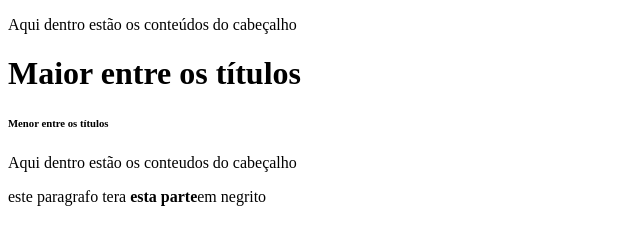
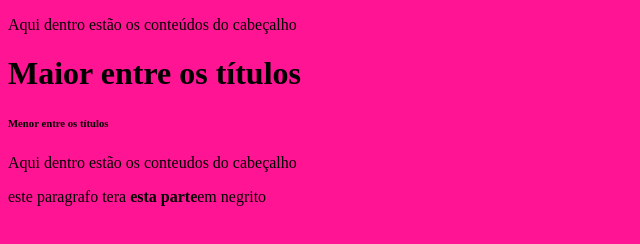
Before and after one commit to giovanacsantos/1p---A, a plain HTML site: page index.html in a window 1280 px wide. Shown: the whole page, without its empty margins (0-640 px from the left). Drawn offline with Linux system fonts and the light colour scheme.

Commit message:
Add files via upload

```diff
--- a/index.html
+++ b/index.html
@@ -4,6 +4,7 @@
     <meta charset="UTF-8">
     <meta name="viewport" content="width=device-width, initial-scale=1.0">
     <title>Document</title>
+    <link rel="stylesheet" href="style.css">
 </head>
 <body>
     <p>Aqui dentro estão os conteúdos do cabeçalho</p>
--- /dev/null
+++ b/style.css
@@ -0,0 +1,3 @@
+body{
+    background-color: deeppink;
+}
```
